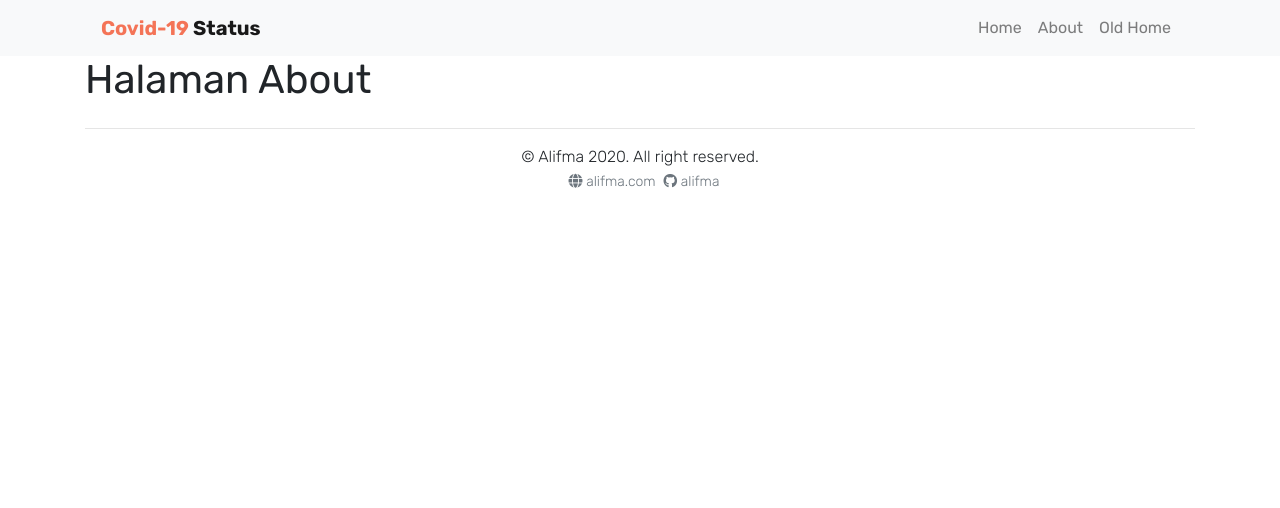
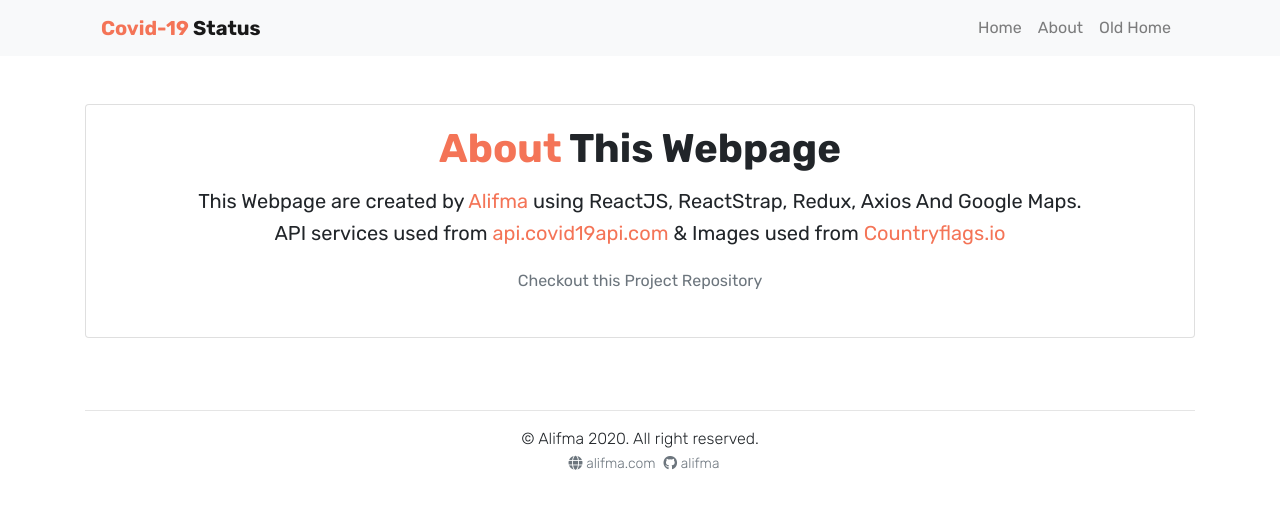
Before and after one commit to alifma/CovidStatus, a React (Create React App) app: page /about in a window 1280 px wide. Shown: the top 508 px of the page. Built offline with nearby package versions, Linux system fonts and the light colour scheme; what react-google-maps, redux-promise-middleware would draw is missing.

Commit message:
About Update

```diff
--- a/src/views/About.jsx
+++ b/src/views/About.jsx
@@ -1,8 +1,47 @@
 const About = () => {
   return (
-    <div className="container">
-      <h1>Halaman About</h1>
+    <div className="container py-5">
+      <div className="card">
+        <div className="text-center card-body">
+          <h1 className="font-weight-bold mb-3">
+            <span className="text-main">About </span>This Webpage
+          </h1>
+          <h5>
+            This Webpage are created by{" "}
+            <a
+              target="_blank"
+              rel="noreferrer"
+              href="https://github.com/alifma"
+              className="text-main"
+            >
+              Alifma
+            </a>{" "}
+            using ReactJS, ReactStrap, Redux, Axios And Google Maps.
+          </h5>
+          <h5>
+            API services used from{" "}
+            <a
+              target="_blank"
+              rel="noreferrer"
+              className="text-main"
+              href="https://documenter.getpostman.com/view/10808728/SzS8rjbc">
+              api.covid19api.com
+            </a>{" "}
+            & Images used from{" "}
+            <a
+              target="_blank"
+              rel="noreferrer"
+              className="text-main"
+              href="https://www.countryflags.io/"
+            >
+              Countryflags.io
+            </a>
+          </h5>
+          <p className="text-center my-4">
+            <a target="_blank" rel="noreferrer" href="https://github.com/alifma/CovidStatus" className="text-secondary">Checkout this Project Repository</a></p>
+        </div>
+      </div>
     </div>
-  )
-}
-export default About
+  );
+};
+export default About;
```
